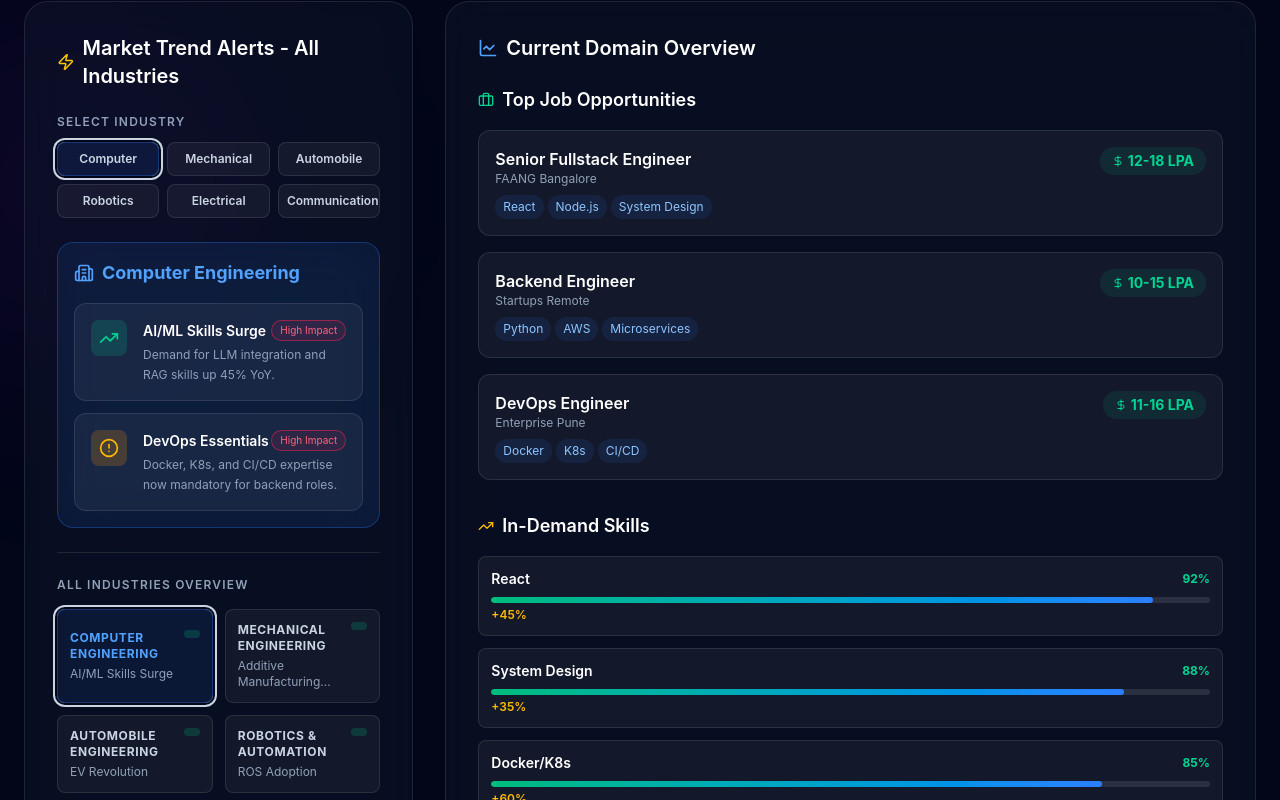
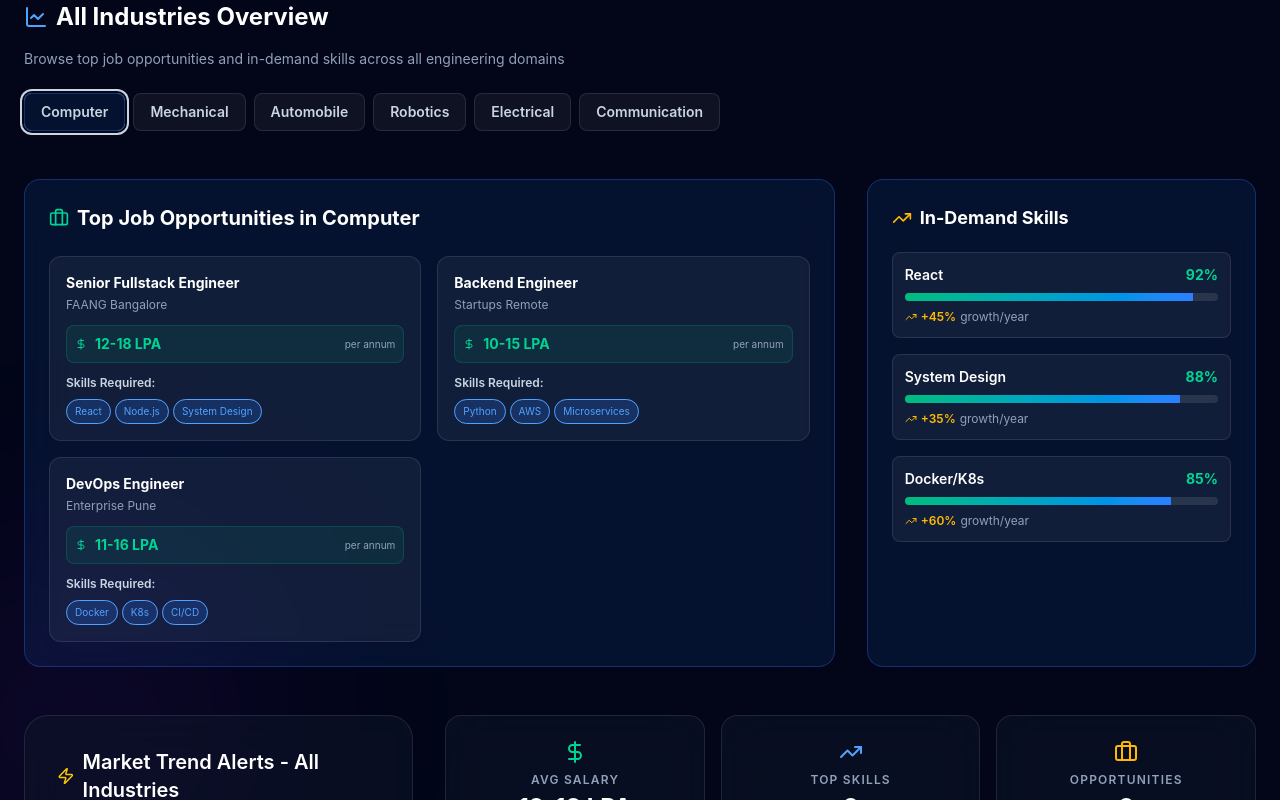
Before and after one commit to Varun-317/TECH-TITANS, a React (Vite) app: page / in a window 1280 px wide. Shown: the part 5260-6060 px from the top of the page. Built offline with nearby package versions, Linux system fonts and the light colour scheme.

Commit message:
feat: improve domain overview with all industries job opportunities and skill demands display

```diff
--- a/src/components/MarketTrends.jsx
+++ b/src/components/MarketTrends.jsx
@@ -1,4 +1,4 @@
-import React from "react";
+import React, { useState } from "react";
 import TrendChart from "./TrendChart";
 import SkillHeatmap from "./SkillHeatmap";
 import TrendAlerts from "./TrendAlerts";
@@ -6,18 +6,55 @@ import CareerRecommendations from "./CareerRecommendations";
 import { jobMarketData } from "../data/courseResources";
 import {
     LineChart,
-    BarChart2,
     Zap,
     Briefcase,
     DollarSign,
     TrendingUp,
+    ChevronRight,
 } from "lucide-react";
+import { motion } from "framer-motion";
+
+const industryColors = {
+    "Computer Engineering": {
+        bg: "bg-blue-500/10",
+        border: "border-blue-500/30",
+        badge: "bg-blue-500/20 text-blue-400",
+    },
+    "Mechanical Engineering": {
+        bg: "bg-purple-500/10",
+        border: "border-purple-500/30",
+        badge: "bg-purple-500/20 text-purple-400",
+    },
+    "Automobile Engineering": {
+        bg: "bg-emerald-500/10",
+        border: "border-emerald-500/30",
+        badge: "bg-emerald-500/20 text-emerald-400",
+    },
+    "Robotics & Automation": {
+        bg: "bg-amber-500/10",
+        border: "border-amber-500/30",
+        badge: "bg-amber-500/20 text-amber-400",
+    },
+    "Electrical Engineering": {
+        bg: "bg-red-500/10",
+        border: "border-red-500/30",
+        badge: "bg-red-500/20 text-red-400",
+    },
+    "Communication Engineering": {
+        bg: "bg-cyan-500/10",
+        border: "border-cyan-500/30",
+        badge: "bg-cyan-500/20 text-cyan-400",
+    },
+};
 
 const MarketTrends = ({ userProfile }) => {
-    const domain = userProfile?.domain || "Computer Engineering";
-    const marketData = jobMarketData[domain];
-    const jobs = marketData?.jobs || [];
-    const skills = marketData?.skills || [];
+    const [selectedDomain, setSelectedDomain] = useState(
+        userProfile?.domain || "Computer Engineering"
+    );
+    const allDomains = Object.keys(jobMarketData);
+    const selectedData = jobMarketData[selectedDomain];
+    const selectedJobs = selectedData?.jobs || [];
+    const selectedSkills = selectedData?.skills || [];
 
     return (
         <section id="market" className="py-24 relative overflow-hidden">
@@ -49,7 +86,164 @@ const MarketTrends = ({ userProfile }) => {
                     <CareerRecommendations userProfile={userProfile} />
                 </div>
 
-                {/* Bottom Grid */}
+                {/* All Industries Domain Overview */}
+                <div className="space-y-6 mb-12">
+                    <div>
+                        <h3 className="text-2xl font-bold text-white mb-4 flex items-center gap-2">
+                            <LineChart className="w-6 h-6 text-blue-400" />
+                            All Industries Overview
+                        </h3>
+                        <p className="text-slate-400 text-sm">
+                            Browse top job opportunities and in-demand skills across all engineering
+                            domains
+                        </p>
+                    </div>
+
+                    {/* Industry Tabs */}
+                    <div className="flex flex-wrap gap-2">
+                        {allDomains.map((domain) => (
+                            <motion.button
+                                key={domain}
+                                onClick={() => setSelectedDomain(domain)}
+                                whileHover={{ scale: 1.05 }}
+                                whileTap={{ scale: 0.95 }}
+                                className={`px-4 py-2 rounded-lg border transition-all font-semibold text-sm ${
+                                    selectedDomain === domain
+                                        ? `${industryColors[domain].bg} ${industryColors[domain].border} ring-2 ring-offset-2 ring-offset-slate-950`
+                                        : "bg-white/5 border-white/10 hover:border-white/30"
+                                }`}
+                            >
+                                {domain.split(" ")[0]}
+                            </motion.button>
+                        ))}
+                    </div>
+                </div>
+
+                {/* Domain Content Grid */}
+                <motion.div
+                    key={selectedDomain}
+                    initial={{ opacity: 0, y: 20 }}
+                    animate={{ opacity: 1, y: 0 }}
+                    transition={{ duration: 0.3 }}
+                    className="grid grid-cols-1 lg:grid-cols-3 gap-8 mb-12"
+                >
+                    {/* Top Job Opportunities */}
+                    <div className="lg:col-span-2 space-y-6">
+                        <div className={`p-6 rounded-2xl border backdrop-blur-xl ${industryColors[selectedDomain].bg} ${industryColors[selectedDomain].border}`}>
+                            <h4 className="text-xl font-bold text-white mb-6 flex items-center gap-2">
+                                <Briefcase className="w-5 h-5 text-emerald-400" />
+                                Top Job Opportunities in {selectedDomain.split(" ")[0]}
+                            </h4>
+
+                            <div className="grid grid-cols-1 md:grid-cols-2 gap-4">
+                                {selectedJobs.length > 0 &&
+                                    selectedJobs.map((job, idx) => (
+                                        <motion.div
+                                            key={idx}
+                                            initial={{ opacity: 0, y: 10 }}
+                                            whileInView={{ opacity: 1, y: 0 }}
+                                            transition={{ delay: idx * 0.1 }}
+                                            viewport={{ once: true }}
+                                            whileHover={{ y: -5 }}
+                                            className="bg-white/5 border border-white/10 hover:border-white/30 transition-all p-4 rounded-xl group"
+                                        >
+                                            {/* Job Role */}
+                                            <h5 className="text-white font-bold text-sm mb-1 group-hover:text-blue-400 transition-colors">
+                                                {job.role}
+                                            </h5>
+                                            <p className="text-xs text-slate-400 mb-3">
+                                                {job.company}  {job.location}
+                                            </p>
+
+                                            {/* Salary Badge */}
+                                            <div className="flex items-center gap-2 mb-3 p-2 bg-emerald-500/10 border border-emerald-500/20 rounded-lg">
+                                                <DollarSign className="w-3 h-3 text-emerald-400" />
+                                                <span className="text-sm font-bold text-emerald-400">
+                                                    {job.salary}
+                                                </span>
+                                                <span className="text-[10px] text-slate-400 ml-auto">
+                                                    per annum
+                                                </span>
+                                            </div>
+
+                                            {/* Skills */}
+                                            <div className="space-y-2">
+                                                <p className="text-xs font-semibold text-slate-300">
+                                                    Skills Required:
+                                                </p>
+                                                <div className="flex flex-wrap gap-1">
+                                                    {job.skills.map((skill, sIdx) => (
+                                                        <span
+                                                            key={sIdx}
+                                                            className={`text-[10px] px-2 py-1 rounded-full border ${industryColors[selectedDomain].badge}`}
+                                                        >
+                                                            {skill}
+                                                        </span>
+                                                    ))}
+                                                </div>
+                                            </div>
+                                        </motion.div>
+                                    ))}
+                            </div>
+                        </div>
+                    </div>
+
+                    {/* In-Demand Skills */}
+                    <div className="space-y-4">
+                        <div className={`p-6 rounded-2xl border backdrop-blur-xl ${industryColors[selectedDomain].bg} ${industryColors[selectedDomain].border} h-full`}>
+                            <h5 className="text-lg font-bold text-white mb-5 flex items-center gap-2">
+                                <TrendingUp className="w-5 h-5 text-amber-400" />
+                                In-Demand Skills
+                            </h5>
+
+                            <div className="space-y-4">
+                                {selectedSkills.length > 0 &&
+                                    selectedSkills.map((skill, idx) => (
+                                        <motion.div
+                                            key={idx}
+                                            initial={{ opacity: 0, x: -20 }}
+                                            whileInView={{ opacity: 1, x: 0 }}
+                                            transition={{ delay: idx * 0.1 }}
+                                            viewport={{ once: true }}
+                                            className="bg-white/5 border border-white/10 p-3 rounded-lg hover:bg-white/10 transition-all"
+                                        >
+                                            {/* Skill Name & Demand % */}
+                                            <div className="flex justify-between items-center mb-2">
+                                                <h6 className="font-semibold text-white text-sm">
+                                                    {skill.name}
+                                                </h6>
+                                                <span className="text-sm font-bold text-emerald-400">
+                                                    {skill.demand}%
+                                                </span>
+                                            </div>
+
+                                            {/* Demand Progress Bar */}
+                                            <div className="h-2 bg-white/10 rounded-full overflow-hidden mb-2">
+                                                <motion.div
+                                                    initial={{ width: 0 }}
+                                                    whileInView={{ width: `${skill.demand}%` }}
+                                                    transition={{ duration: 0.6, delay: idx * 0.1 }}
+                                                    viewport={{ once: true }}
+                                                    className="h-full bg-gradient-to-r from-emerald-500 to-blue-500"
+                                                />
+                                            </div>
+
+                                            {/* Growth Rate */}
+                                            <div className="flex items-center gap-1 text-xs">
+                                                <TrendingUp className="w-3 h-3 text-amber-400" />
+                                                <span className="font-semibold text-amber-400">
+                                                    {skill.growth}
+                                                </span>
+                                                <span className="text-slate-400">growth/year</span>
+                                            </div>
+                                        </motion.div>
+                                    ))}
+                            </div>
+                        </div>
+                    </div>
+                </motion.div>
+
+                {/* Bottom Grid - Alerts */}
                 <div className="grid grid-cols-1 lg:grid-cols-3 gap-8">
                     <div className="lg:col-span-1">
                         <div className="bg-slate-900/50 backdrop-blur-xl border border-white/10 p-8 rounded-3xl h-full">
@@ -57,94 +251,48 @@ const MarketTrends = ({ userProfile }) => {
                         </div>
                     </div>
                     <div className="lg:col-span-2">
-                        <div className="bg-slate-900/50 backdrop-blur-xl border border-white/10 p-8 rounded-3xl h-full space-y-6">
-                            <div>
-                                <h3 className="text-xl font-semibold text-white mb-6 flex items-center gap-2">
-                                    <LineChart className="w-5 h-5 text-blue-400" />
-                                    Current Domain Overview
-                                </h3>
-
-                                {/* Job Opportunities */}
-                                <div className="mb-8">
-                                    <h4 className="text-lg font-semibold text-white mb-4 flex items-center gap-2">
-                                        <Briefcase className="w-4 h-4 text-emerald-400" />
-                                        Top Job Opportunities
-                                    </h4>
-                                    <div className="grid grid-cols-1 gap-4">
-                                        {jobs.length > 0 &&
-                                            jobs.map((job, idx) => (
-                                                <div
-                                                    key={idx}
-                                                    className="p-4 rounded-xl bg-white/5 border border-white/10 hover:border-white/30 transition-all"
-                                                >
-                                                    <div className="flex items-start justify-between mb-2">
-                                                        <div>
-                                                            <h5 className="text-white font-semibold">
-                                                                {job.role}
-                                                            </h5>
-                                                            <p className="text-xs text-slate-400">
-                                                                {job.company}  {job.location}
-                                                            </p>
-                                                        </div>
-                                                        <div className="flex items-center gap-1 bg-emerald-500/10 px-3 py-1 rounded-full">
-                                                            <DollarSign className="w-3 h-3 text-emerald-400" />
-                                                            <span className="text-sm font-bold text-emerald-400">
-                                                                {job.salary}
-                                                            </span>
-                                                        </div>
-                                                    </div>
-                                                    <div className="flex flex-wrap gap-1">
-                                                        {job.skills.map((skill, sIdx) => (
-                                                            <span
-                                                                key={sIdx}
-                                                                className="text-xs px-2 py-1 rounded-full bg-blue-500/10 text-blue-300"
-                                                            >
-                                                                {skill}
-                                                            </span>
-                                                        ))}
-                                                    </div>
-                                                </div>
-                                            ))}
-                                    </div>
-                                </div>
-
-                                {/* In-Demand Skills */}
-                                <div>
-                                    <h4 className="text-lg font-semibold text-white mb-4 flex items-center gap-2">
-                                        <TrendingUp className="w-4 h-4 text-amber-400" />
-                                        In-Demand Skills
-                                    </h4>
-                                    <div className="space-y-3">
-                                        {skills.length > 0 &&
-                                            skills.map((skill, idx) => (
-                                                <div
-                                                    key={idx}
-                                                    className="p-3 rounded-lg bg-white/5 border border-white/10"
-                                                >
-                                                    <div className="flex justify-between items-center mb-2">
-                                                        <span className="font-semibold text-white text-sm">
-                                                            {skill.name}
-                                                        </span>
-                                                        <span className="text-xs font-bold text-emerald-400">
-                                                            {skill.demand}%
-                                                        </span>
-                                                    </div>
-                                                    <div className="h-1.5 bg-white/10 rounded-full overflow-hidden">
-                                                        <div
-                                                            className="bg-gradient-to-r from-emerald-500 to-blue-500 h-1.5 rounded-full"
-                                                            style={{
-                                                                width: `${skill.demand}%`,
-                                                            }}
-                                                        />
-                                                    </div>
-                                                    <p className="text-xs text-amber-400 mt-1 font-semibold">
-                                                        {skill.growth}
-                                                    </p>
-                                                </div>
-                                            ))}
-                                    </div>
-                                </div>
-                            </div>
+                        {/* Quick Stats */}
+                        <div className="grid grid-cols-3 gap-4">
+                            {[
+                                {
+                                    label: "Avg Salary",
+                                    value: selectedJobs.length > 0 ? selectedJobs[0].salary : "N/A",
+                                    icon: DollarSign,
+                                    color: "text-emerald-400",
+                                },
+                                {
+                                    label: "Top Skills",
+                                    value: selectedSkills.length,
+                                    icon: TrendingUp,
+                                    color: "text-blue-400",
+                                },
+                                {
+                                    label: "Opportunities",
+                                    value: selectedJobs.length,
+                                    icon: Briefcase,
+                                    color: "text-amber-400",
+                                },
+                            ].map((stat, idx) => {
+                                const Icon = stat.icon;
+                                return (
+                                    <motion.div
+                                        key={idx}
+                                        initial={{ opacity: 0, scale: 0.9 }}
+                                        whileInView={{ opacity: 1, scale: 1 }}
+                                        transition={{ delay: idx * 0.1 }}
+                                        viewport={{ once: true }}
+                                        className="bg-slate-900/50 backdrop-blur-xl border border-white/10 p-6 rounded-2xl text-center"
+                                    >
+                                        <Icon className={`w-6 h-6 ${stat.color} mx-auto mb-2`} />
+                                        <p className="text-slate-400 text-xs uppercase font-semibold tracking-widest">
+                                            {stat.label}
+                                        </p>
+                                        <p className="text-2xl font-bold text-white mt-1">
+                                            {stat.value}
+                                        </p>
+                                    </motion.div>
+                                );
+                            })}
                         </div>
                     </div>
                 </div>
```
